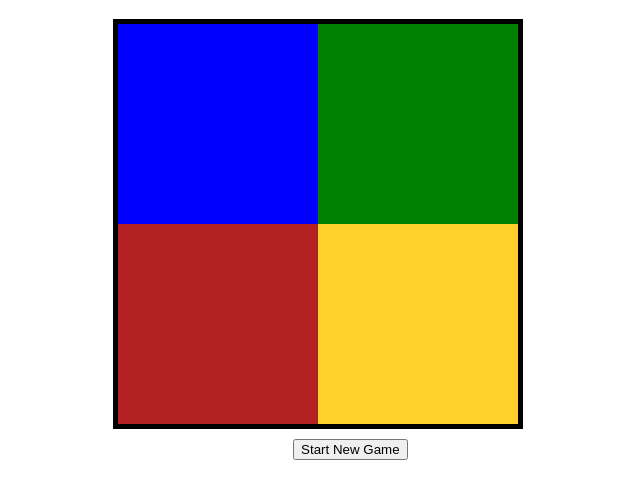
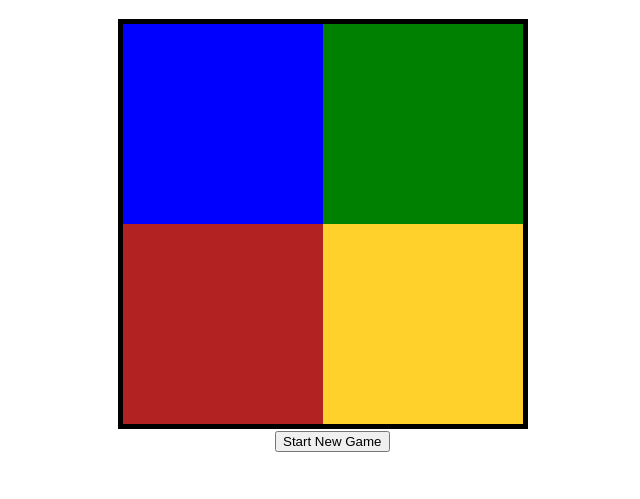
Before and after one commit to sbkammann/simon-says-clone, a plain HTML site: page index.html in a window 1280 px wide. Shown: the part 61-560 px from the top of the page, without its empty margins (322-962 px from the left). Drawn offline with Linux system fonts and the light colour scheme.

Commit message:
fix: Changed button positioning

```diff
--- a/css/app.css
+++ b/css/app.css
@@ -4,9 +4,10 @@ h1 {
   text-align: center;
 }
 #startNewGame {
-  position: absolute;
-  right: 43%;
-  top: 500px;
+  position: relative;
+  left: 38%;
+  top: 7px;
+
 
 }
 #container {
@@ -15,6 +16,11 @@ h1 {
   border: 5px solid black;
   display: flex;
   flex-wrap: wrap;
+  margin: auto;
+}
+#superContainer{
+  width: 400px;
+  height: 400px;
   margin: auto;
 }
 #blue {
--- a/index.html
+++ b/index.html
@@ -13,6 +13,7 @@
       <h1>Simon Says Clone</h1>
     </header>
     <section>
+      <div id="superContainer">
         <div id="container">
           <div id="blue" value="1">
           </div>
@@ -22,8 +23,10 @@
           </div>
           <div id="yellow">
           </div>
+          <button id="startNewGame">Start New Game</button>
+      </div>
       </section>
-      <button id="startNewGame">Start New Game</button>
+
     </div>
     <script src="js/app.js"></script>
   </body>
```
Lines whose indentation alone changed are shown as unchanged.
